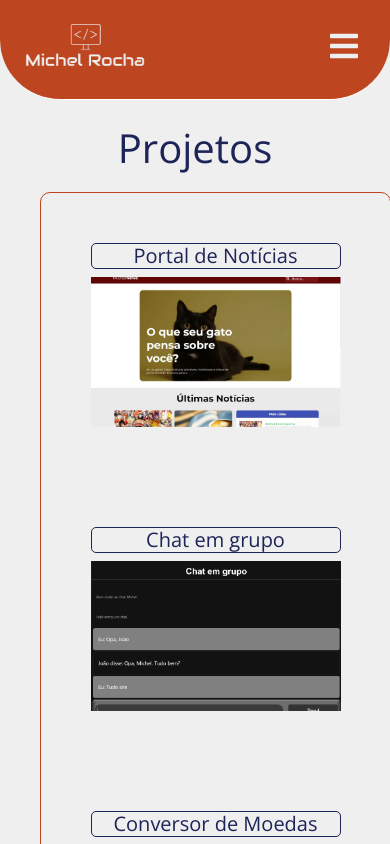
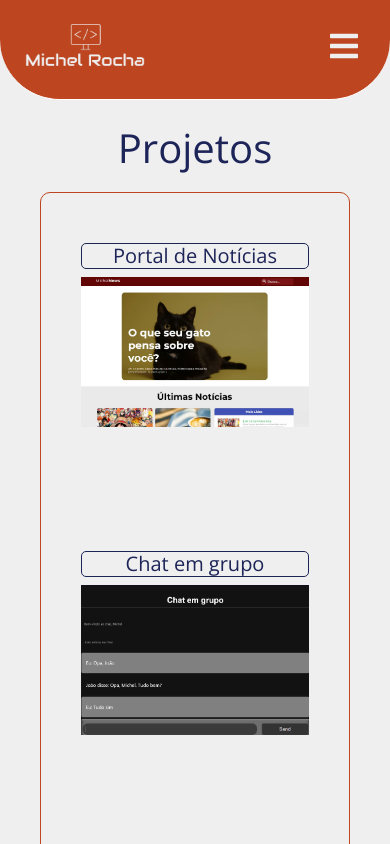
Before and after one commit to MichelRLima/Portfolio, a React (Create React App) app: page /componentes/projetos in a window 390 px wide. Shown: the top 844 px of the page. Built offline with nearby package versions, Linux system fonts and the light colour scheme; a web font is replaced by a local one.

Commit message:
ajustando responsivo

```diff
--- a/src/componentes/projetos.module.css
+++ b/src/componentes/projetos.module.css
@@ -9,7 +9,7 @@
 }
 
 .containerProjetos {
-    width: 90%;
+
     display: flex;
     border: 1px solid #bd4520;
     flex-wrap: wrap;
@@ -529,3 +529,9 @@
 
 
 }
+
+@media screen and (min-width: 1600px) {
+    .containerProjetos {
+        margin: 100px 40px 200px;
+    }
+}
```
